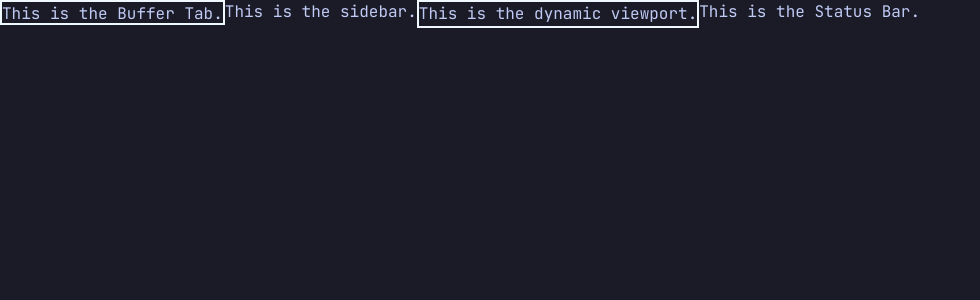
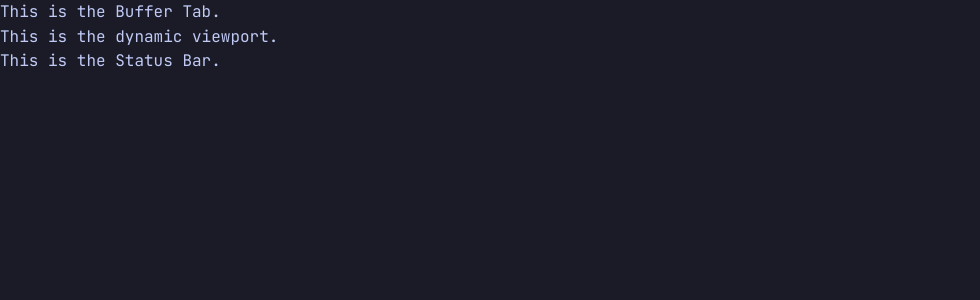
Before and after one commit to zach-wagg/Portfolio, a React (Vite) app: page / in a window 1280 px wide. Shown: the top 300 px of the page, without its empty margins (0-980 px from the left). Built offline with nearby package versions, Linux system fonts and the light colour scheme.

Commit message:
Created the toggleable sidebar and rearranged the components to a grid.

```diff
--- a/src/App.css
+++ b/src/App.css
@@ -34,18 +34,34 @@ body {
 }
 
 #workspace {
-  display: flex;
-  flex: 1;
+  display: grid;
   overflow: hidden; /* Prevent window scroll; handle scrolling inside Vim buffers */
+}
+
+#sidebar {
+  position: fixed;
+  top: 0;
+  left: 0;
+  z-index: 100;
+  width: 45%;
+  height: 100%;
+  background-color: var(--color-vim-bg);
+  color: var(--color-vim-fg);
+  display: grid;
+
+  /* Start hidden by sliding off-screen to the left */
+  transform: translateX(-250px);
+}
+
+#sidebar.visible {
+  transform: translateX(0);
 }
 
 #bufferLine {
   height: 25px;
-  border: 2px solid aliceblue;
 }
 
 #viewport {
-  border: 2px solid aliceblue;
   position: relative;
   flex: 1;
   display: flex;
--- a/src/App.tsx
+++ b/src/App.tsx
@@ -8,15 +8,13 @@ import Lualine from './assets/Lualine.tsx'
 function App() {
   return (
     <div id="workspace">
+      {/* Neo-Tree sidebar */}
+      <Sidebar />
+
       <div>
         {/* Bufferline */}
         <Bufferline />
       </div>
-      {/* Neo-Tree sidebar */}
-      <aside id="sidebar">
-        <Sidebar />
-      </aside>
-
       <div>
         {/* Workspace Viewport*/}
         <Viewport />
--- a/src/assets/Sidebar.tsx
+++ b/src/assets/Sidebar.tsx
@@ -1,8 +1,33 @@
+import React, { useState, useEffect } from 'react';
+
 // Sidebar
 export default function Sidebar() {
+    const [isVisible, setIsVisible] = useState(false);
+
+    // Global keyboard listener
+    useEffect(() => {
+        const handleKeyDown = (event: KeyboardEvent) => {
+            // Check for Ctrl + E (or Cmd + Shift + E on Mac)
+            if ((event.ctrlKey || event.metaKey) && event.key.toLowerCase() === 'e') {
+                event.preventDefault(); // Prevents default browser actions (Opens URL Bar)
+                setIsVisible((prev) => !prev);
+            }
+        };
+
+        window.addEventListener('keydown', handleKeyDown);
+
+        return () => {
+            window.removeEventListener('keydown', handleKeyDown);
+        };
+    }, []);
+
+    // Return null if completely hidden so it doesn't take up layout space
+    if (!isVisible) return null;
+
     return (
-        <aside>
-            <h1>This is the sidebar.</h1>
-        </aside>
+
+        <div id={`sidebar ${isVisible ? 'visible' : ''}`}>
+            <h1>Sidebar Content</h1>
+        </div>
     )
 }
```
